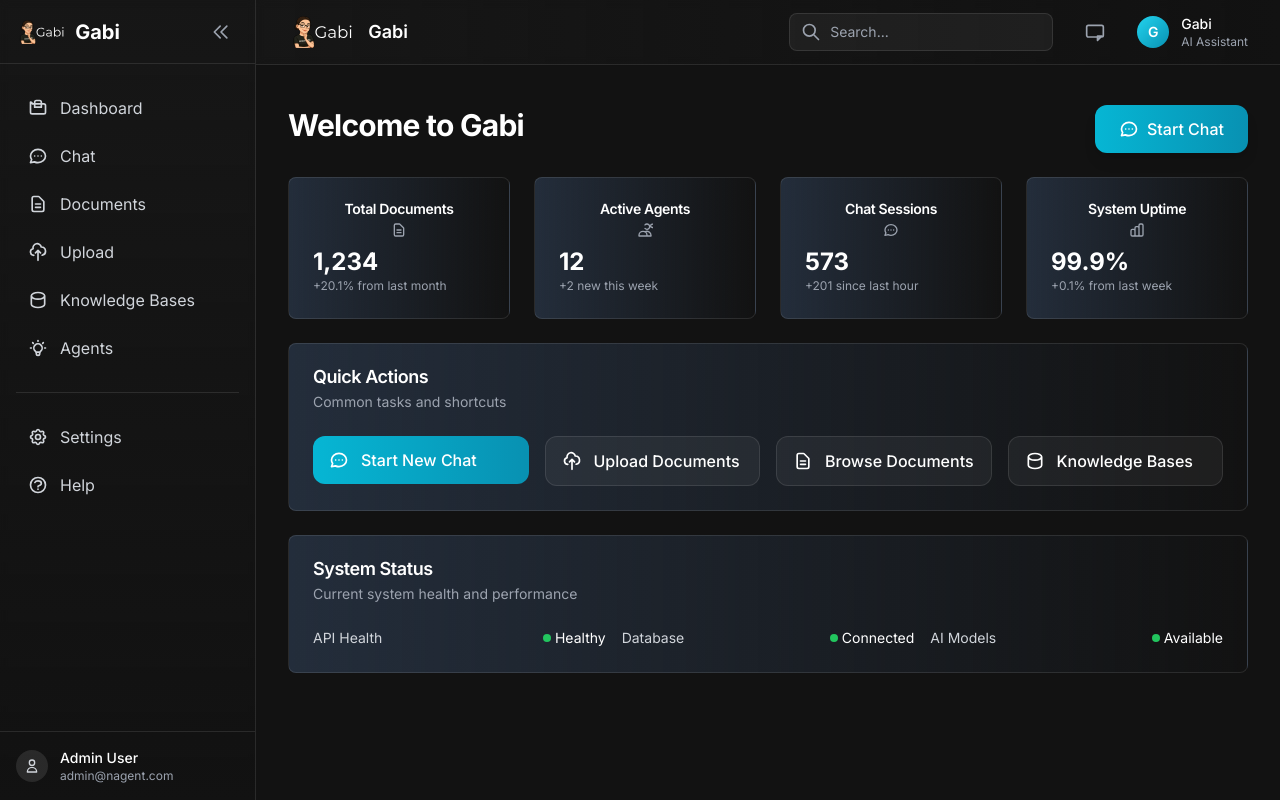
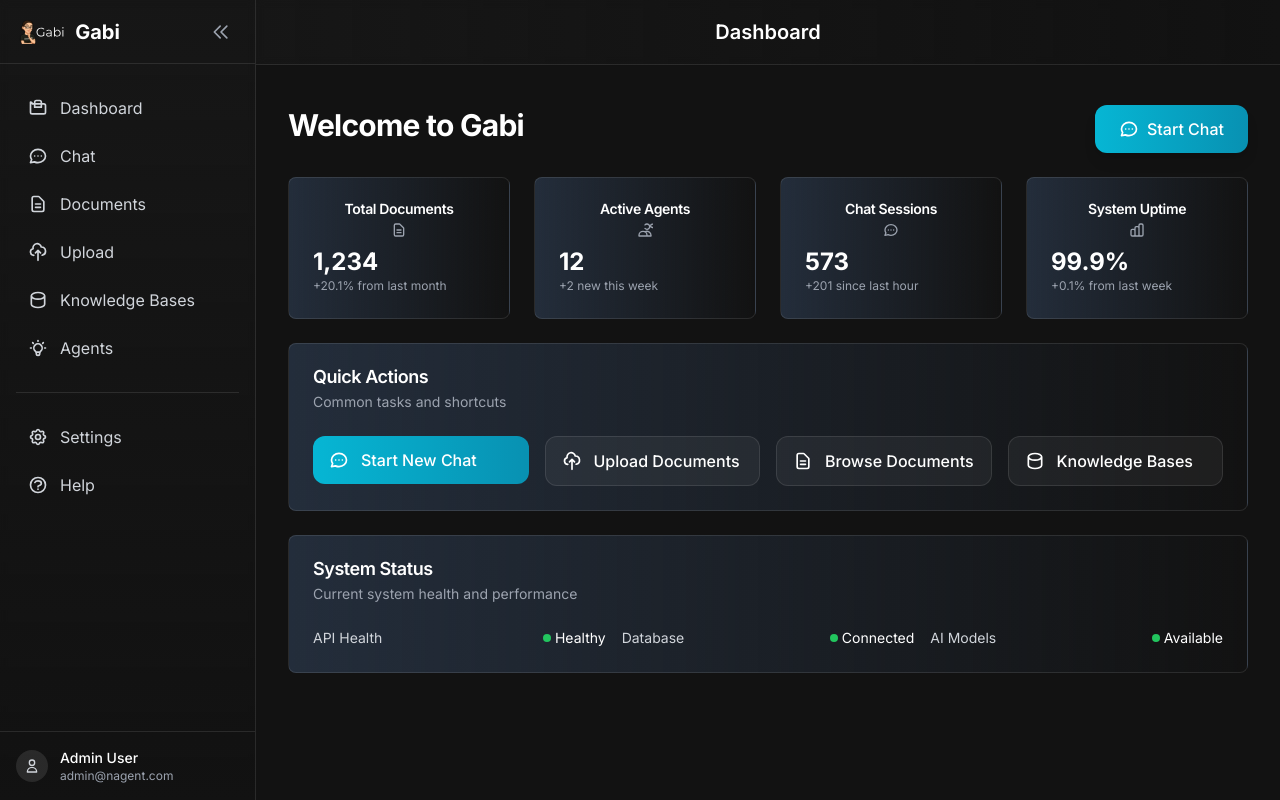
Before and after one commit to resper1965/ncagent, a Next.js app in the folder apps/web/: page / in a window 1280 px wide. Built offline with nearby package versions, Linux system fonts and the light colour scheme.

Commit message:
feat: simplify header to show only page title centered

```diff
--- a/apps/web/src/app/layout.tsx
+++ b/apps/web/src/app/layout.tsx
@@ -2,6 +2,7 @@ import type { Metadata } from 'next'
 import { Inter } from 'next/font/google'
 import './globals.css'
 import { SidebarCollapsible } from '../components/ui/sidebar-collapsible'
+import { PageTitle } from '../components/ui/page-title'
 
 const inter = Inter({ subsets: ['latin'] })
 
@@ -25,55 +26,8 @@ export default function RootLayout({
           {/* Main content */}
           <div className="flex flex-1 flex-col">
             <header className="bg-gradient-to-r from-[#ffffff05] to-[#121212] backdrop-blur-sm border-b border-white/10">
-              <div className="flex h-16 items-center gap-x-4 px-4 shadow-sm sm:gap-x-6 sm:px-6 lg:px-8">
-                <div className="flex flex-1 gap-x-4 self-stretch lg:gap-x-6">
-                  {/* Company Logo - Always in same place */}
-                  <div className="flex items-center">
-                    <div className="flex items-center space-x-3">
-                      <img
-                        src="/ionic-health-logo.svg"
-                        alt="Ionic Health Logo"
-                        className="h-8 w-auto"
-                      />
-                      <span className="text-lg font-semibold text-white">Gabi</span>
-                    </div>
-                  </div>
-
-                  <div className="flex flex-1"></div>
-                  <div className="flex items-center gap-x-4 lg:gap-x-6">
-                    {/* Search */}
-                    <div className="relative">
-                      <div className="absolute inset-y-0 left-0 pl-3 flex items-center pointer-events-none">
-                        <svg className="h-5 w-5 text-gray-400" fill="none" stroke="currentColor" viewBox="0 0 24 24">
-                          <path strokeLinecap="round" strokeLinejoin="round" strokeWidth={2} d="M21 21l-6-6m2-5a7 7 0 11-14 0 7 7 0 0114 0z" />
-                        </svg>
-                      </div>
-                      <input
-                        type="text"
-                        placeholder="Search..."
-                        className="block w-full pl-10 pr-3 py-2 border border-white/10 rounded-lg leading-5 bg-white/5 text-white placeholder-gray-400 focus:outline-none focus:ring-2 focus:ring-purple-500 focus:border-purple-500 sm:text-sm"
-                      />
-                    </div>
-
-                    {/* Notifications */}
-                    <button className="p-2 text-gray-400 hover:text-white hover:bg-white/10 rounded-lg transition-colors">
-                      <svg className="w-5 h-5" fill="none" stroke="currentColor" viewBox="0 0 24 24">
-                        <path strokeLinecap="round" strokeLinejoin="round" strokeWidth={2} d="M15 17h5l-5 5v-5zM4.19 4H20a2 2 0 012 2v10a2 2 0 01-2 2H4.19A2 2 0 012 16V6a2 2 0 012-2z" />
-                      </svg>
-                    </button>
-
-                    {/* Avatar da Gabi */}
-                    <div className="flex items-center space-x-3">
-                      <div className="w-8 h-8 bg-gradient-to-br from-cyan-400 to-cyan-600 rounded-full flex items-center justify-center">
-                        <span className="text-white font-semibold text-sm">G</span>
-                      </div>
-                      <div className="hidden md:block">
-                        <p className="text-sm font-medium text-white">Gabi</p>
-                        <p className="text-xs text-gray-400">AI Assistant</p>
-                      </div>
-                    </div>
-                  </div>
-                </div>
+              <div className="flex h-16 items-center justify-center px-4 shadow-sm sm:px-6 lg:px-8">
+                <PageTitle />
               </div>
             </header>
             <main className="flex-1 bg-[#121212]">
--- /dev/null
+++ b/apps/web/src/components/ui/page-title.tsx
@@ -0,0 +1,38 @@
+'use client'
+
+import { usePathname } from 'next/navigation'
+
+export function PageTitle() {
+  const pathname = usePathname()
+
+  const getPageTitle = () => {
+    switch (pathname) {
+      case '/':
+        return 'Dashboard'
+      case '/ask':
+        return 'Chat'
+      case '/documents':
+        return 'Documents'
+      case '/upload':
+        return 'Upload Documents'
+      case '/knowledge-bases':
+        return 'Knowledge Bases'
+      case '/agents':
+        return 'AI Agents'
+      case '/versions':
+        return 'Versions'
+      case '/test':
+        return 'System Test'
+      case '/login':
+        return 'Sign In'
+      default:
+        return 'Dashboard'
+    }
+  }
+
+  return (
+    <div className="flex items-center">
+      <h1 className="text-xl font-semibold text-white">{getPageTitle()}</h1>
+    </div>
+  )
+}
```
Also changed, not shown: 2 other files (tests, documents, lock files or other folders).
